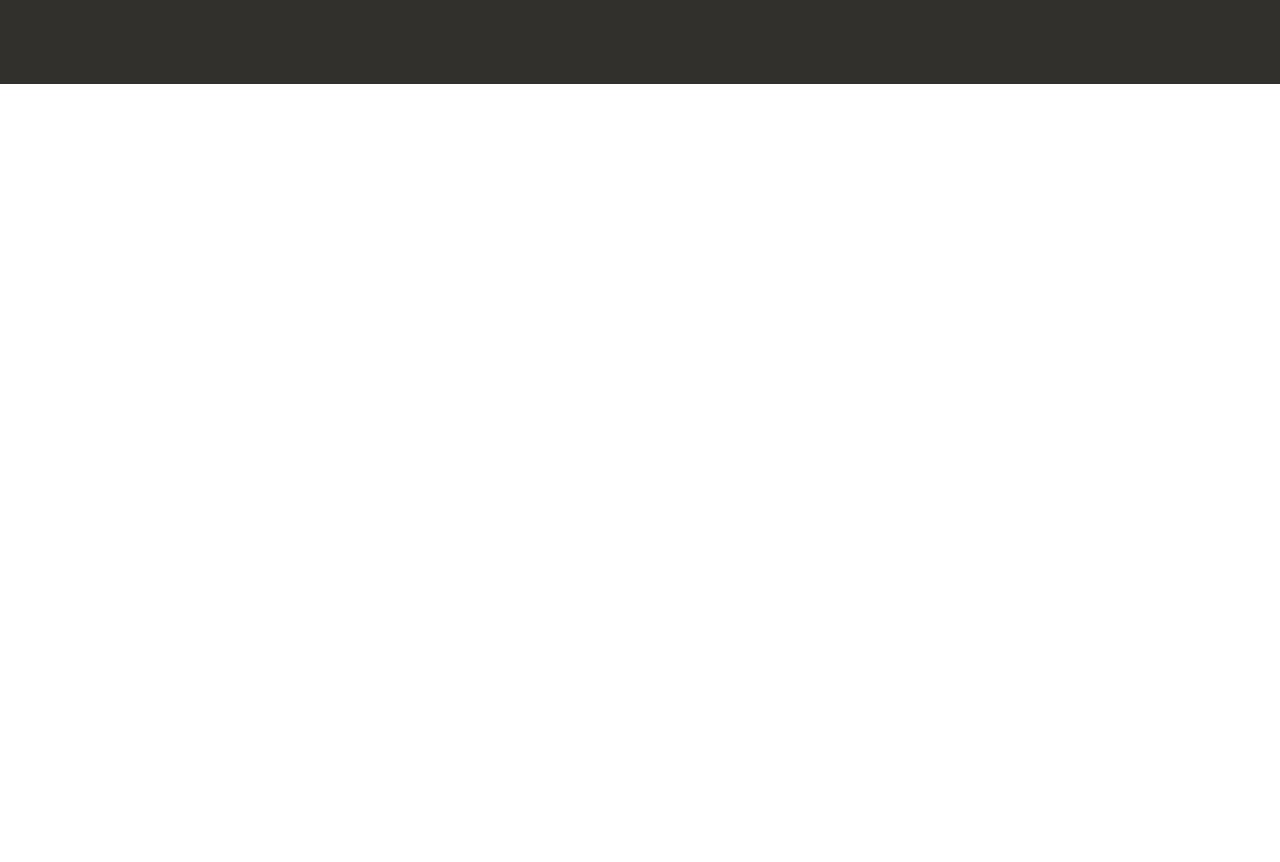
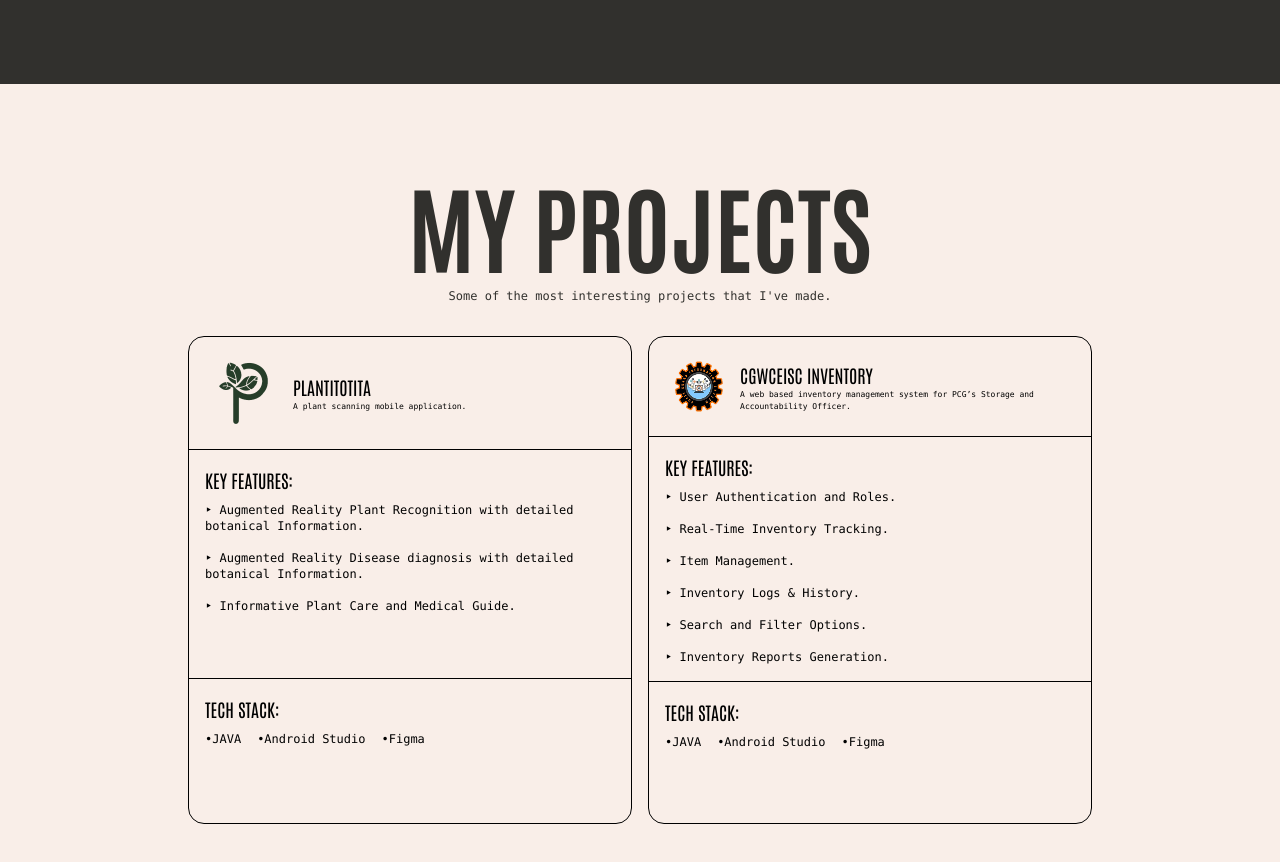
Before and after one commit to JaeYangLee/jian-lee-ramos-portfolio, a React (Vite) app: page / in a window 1280 px wide. Shown: the part 716-1578 px from the top of the page. Before the commit the page ends 800 px from the top, so only its background shows below. Built offline with nearby package versions, Linux system fonts and the light colour scheme.

Commit message:
Built Project Detail Card on Page Two

```diff
--- a/index.html
+++ b/index.html
@@ -2,7 +2,7 @@
 <html lang="en">
   <head>
     <meta charset="UTF-8" />
-    <link rel="icon" type="image/svg+xml" href="/vite.svg" />
+    <link rel="icon" type="image/svg+xml" href="" />
     <meta name="viewport" content="width=device-width, initial-scale=1.0" />
     <title>Jian Lee Ramos</title>
   </head>
--- a/src/App.jsx
+++ b/src/App.jsx
@@ -1,10 +1,18 @@
 import "./index.css";
 import MyPortfolioPageOne from "./pages/MyPortfolioPageOne";
+import MyPortfolioPageTwo from "./pages/MyPortfolioPageTwo";
 
 function App() {
   return (
     <>
-      <MyPortfolioPageOne />
+      <div className="overflow-x-hidden">
+        <section>
+          <MyPortfolioPageOne />
+        </section>
+        <section>
+          <MyPortfolioPageTwo />
+        </section>
+      </div>
     </>
   );
 }
--- /dev/null
+++ b/src/components/ProjectDetailCard.jsx
@@ -0,0 +1,58 @@
+import React from "react";
+
+function ProjectDetailCard({
+  projectLogo,
+  projectName,
+  projectDescription,
+  featureOne,
+  featureTwo,
+  featureThree,
+  featureFour,
+  featureFive,
+  featureSix,
+  techStackOne,
+  techStackTwo,
+  techStackThree,
+  techStackFour,
+  techStackFive,
+}) {
+  return (
+    <>
+      <div className="border rounded-2xl w-[232px] h-[412px] md:w-[444px] md:h-[488px]">
+        <div className="flex flex-row items-center justify-start gap-2 p-4 border-b">
+          <div className="m-2">
+            <img src={projectLogo} alt="Project Logo" className="w-16" />
+          </div>
+          <div className="">
+            <h1 className="text-lg">{projectName}</h1>
+            <h2 className="font-mono text-[8px]">{projectDescription}</h2>
+          </div>
+          <div></div>
+        </div>
+        <div className="flex flex-col items-start justify-start gap-2 p-4 border-b">
+          <h1 className="text-md md:text-lg">KEY FEATURES:</h1>
+          <ul className="font-mono text-[8px] md:text-xs flex flex-col gap-4">
+            <li>{featureOne}</li>
+            <li>{featureTwo}</li>
+            <li>{featureThree}</li>
+            <li>{featureFour}</li>
+            <li>{featureFive}</li>
+            <li>{featureSix}</li>
+          </ul>
+        </div>
+        <div className="flex flex-col items-start justify-start gap-2 p-4">
+          <h1 className="text-xs md:text-lg">TECH STACK:</h1>
+          <ul className="flex flex-row gap-4 font-mono text-[8px] md:text-xs">
+            <li>{techStackOne}</li>
+            <li>{techStackTwo}</li>
+            <li>{techStackThree}</li>
+            <li>{techStackFour}</li>
+            <li>{techStackFive}</li>
+          </ul>
+        </div>
+      </div>
+    </>
+  );
+}
+
+export default ProjectDetailCard;
--- a/src/pages/MyPortfolioPageOne.jsx
+++ b/src/pages/MyPortfolioPageOne.jsx
@@ -1,4 +1,4 @@
-import React, { useState } from "react";
+import React from "react";
 
 function MyPortfolioPageOne() {
   const handleGitHubClick = () => {
@@ -14,12 +14,12 @@ function MyPortfolioPageOne() {
     <>
       <div className="w-screen h-screen flex justify-center items-center bg-[#31302D]">
         <div className="flex flex-col items-center gap-2 font-bold md:items-start font-antonio">
-          <h1 className="text-5xl md:text-7xl lg:text-8xl xl:text-9xl text-[#C6BF8B]">
+          <h1 className="text-5xl select-none md:text-7xl lg:text-8xl xl:text-9xl text-[#C6BF8B]">
             JIAN LEE RAMOS
           </h1>
           <div className="flex flex-col md:gap-4 lg:gap-4 md:flex-row lg:flex-row">
             <div className="flex flex-col items-center md:items-start md:gap-48 lg:gap-64 xl:gap-76">
-              <h2 className="mt-1 text-2xl md:text-4xl lg:text-5xl xl:text-6xl text-[#F9EEE8]">
+              <h2 className="mt-1 text-2xl select-none md:text-4xl lg:text-5xl xl:text-6xl text-[#F9EEE8]">
                 FRONTEND DEVELOPER
               </h2>
               <div className="flex flex-row items-start gap-4 xl:gap-8">
--- /dev/null
+++ b/src/pages/MyPortfolioPageTwo.jsx
@@ -0,0 +1,48 @@
+import React from "react";
+import ProjectDetailCard from "../components/ProjectDetailCard";
+
+function MyPortfolioPageTwo() {
+  return (
+    <>
+      <div className="p-8 flex flex-col justify-center items-center w-screen min-h-screen font-antonio bg-[#F9EEE8]">
+        <div className="flex flex-col items-center justify-center gap-4 p-8">
+          <h1 className="text-center text-4xl md:text-6xl lg:text-7xl xl:text-8xl font-bold text-[#31302D]">
+            MY PROJECTS
+          </h1>
+          <h3 className="font-mono text-xs text-center text-[#31302D]">
+            Some of the most interesting projects that I've made.
+          </h3>
+        </div>
+        <div className="flex flex-col gap-4 lg:flex-row xl:flex-row">
+          <ProjectDetailCard
+            projectLogo="assets/plantitotitaLogo.svg"
+            projectName="PLANTITOTITA"
+            projectDescription="A plant scanning mobile application."
+            featureOne="‣ Augmented Reality Plant Recognition with detailed botanical Information."
+            featureTwo="‣ Augmented Reality Disease diagnosis with detailed botanical Information."
+            featureThree="‣ Informative Plant Care and Medical Guide."
+            techStackOne="•JAVA"
+            techStackTwo="•Android Studio"
+            techStackThree="•Figma"
+          />
+          <ProjectDetailCard
+            projectLogo="assets/CGISLogo.png"
+            projectName="CGWCEISC INVENTORY"
+            projectDescription="A web based inventory management system for PCG’s Storage and Accountability Officer."
+            featureOne="‣ User Authentication and Roles."
+            featureTwo="‣ Real-Time Inventory Tracking."
+            featureThree="‣ Item Management."
+            featureFour="‣ Inventory Logs & History."
+            featureFive="‣ Search and Filter Options."
+            featureSix="‣ Inventory Reports Generation."
+            techStackOne="•JAVA"
+            techStackTwo="•Android Studio"
+            techStackThree="•Figma"
+          />
+        </div>
+      </div>
+    </>
+  );
+}
+
+export default MyPortfolioPageTwo;
```
